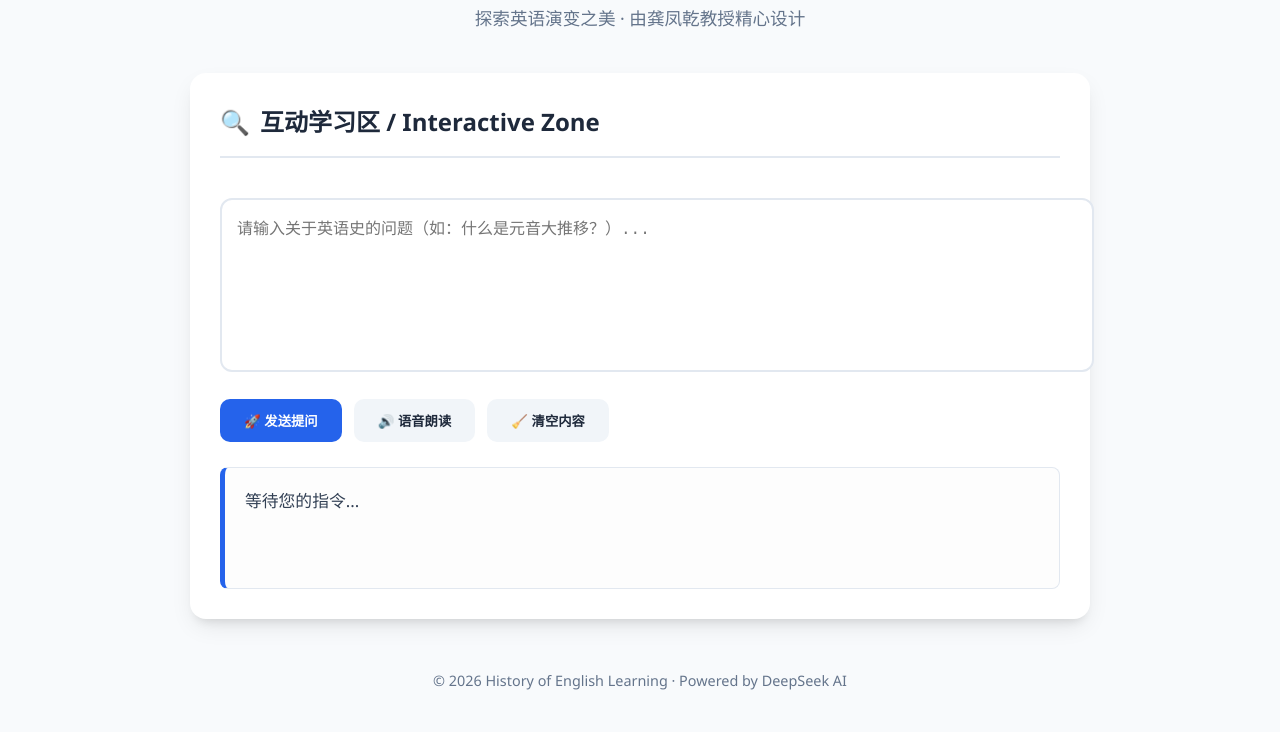
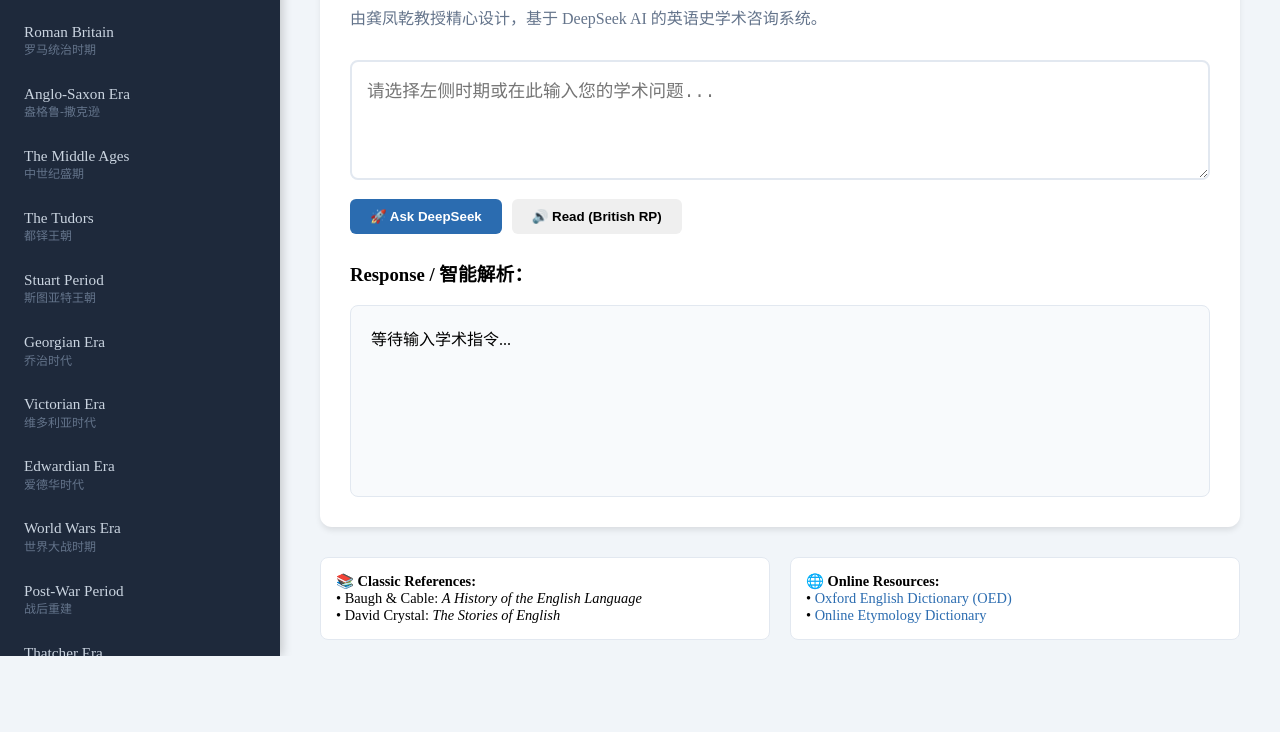
Before and after one commit to gong-fq/ChatGPT, a plain HTML site: page index.html in a window 1280 px wide. Shown: the part 144-876 px from the top of the page. After the commit the page ends 800 px from the top, so only its background shows below. Drawn offline with Linux system fonts and the light colour scheme.

Commit message:
Add files via upload

```diff
--- a/index.html
+++ b/index.html
@@ -3,209 +3,177 @@
 <head>
     <meta charset="UTF-8">
     <meta name="viewport" content="width=device-width, initial-scale=1.0">
-    <title>History of English Learning App</title>
+    <title>英语史学术研究系统 - 龚凤乾教授设计</title>
     <link rel="icon" href="data:,">
     <style>
         :root {
-            --primary-color: #2563eb;
-            --primary-hover: #1d4ed8;
-            --bg-color: #f8fafc;
-            --card-bg: #ffffff;
-            --text-main: #1e293b;
-            --text-muted: #64748b;
+            --primary-color: #1a365d; /* 深学术蓝 */
+            --accent-color: #2b6cb0;
+            --sidebar-bg: #1e293b;
+            --bg-color: #f1f5f9;
         }
 
         body {
-            font-family: 'Segoe UI', Roboto, Helvetica, Arial, sans-serif;
-            line-height: 1.6;
-            background-color: var(--bg-color);
-            color: var(--text-main);
-            max-width: 900px;
-            margin: 0 auto;
-            padding: 40px 20px;
+            font-family: 'Times New Roman', serif, "Microsoft YaHei";
+            margin: 0; display: flex; height: 100vh; background: var(--bg-color);
         }
 
-        .header {
-            text-align: center;
-            margin-bottom: 40px;
-            animation: fadeIn 1s ease-in;
+        /* 左侧导航栏 */
+        .sidebar {
+            width: 280px; background: var(--sidebar-bg); color: white;
+            padding: 20px 0; overflow-y: auto; flex-shrink: 0;
+            box-shadow: 2px 0 10px rgba(0,0,0,0.2);
         }
 
-        .header h1 { color: var(--primary-color); margin-bottom: 10px; font-size: 2.5rem; }
-        .header p { color: var(--text-muted); font-size: 1.1rem; }
+        .sidebar h3 { padding: 0 20px; color: #94a3b8; font-size: 0.9rem; text-transform: uppercase; }
 
-        .container {
-            background: var(--card-bg);
-            padding: 30px;
-            border-radius: 16px;
-            box-shadow: 0 10px 25px -5px rgba(0, 0, 0, 0.1), 0 8px 10px -6px rgba(0, 0, 0, 0.1);
+        .time-link {
+            display: block; padding: 12px 20px; color: #cbd5e1; text-decoration: none;
+            transition: all 0.2s; border-left: 4px solid transparent; cursor: pointer;
+            font-size: 0.95rem; line-height: 1.4;
         }
 
-        h2 {
-            display: flex;
-            align-items: center;
-            gap: 10px;
-            font-size: 1.5rem;
-            margin-top: 0;
-            color: var(--text-main);
-            border-bottom: 2px solid #e2e8f0;
-            padding-bottom: 15px;
+        .time-link:hover { background: #334155; color: white; border-left-color: var(--accent-color); }
+        .time-link small { display: block; font-size: 0.75rem; color: #64748b; }
+
+        /* 主内容区 */
+        .main-content { flex-grow: 1; overflow-y: auto; padding: 40px; display: flex; flex-direction: column; gap: 30px; }
+
+        .card { background: white; padding: 30px; border-radius: 12px; box-shadow: 0 4px 6px -1px rgba(0,0,0,0.1); }
+
+        h1 { margin-top: 0; color: var(--primary-color); border-bottom: 2px solid #e2e8f0; padding-bottom: 10px; }
+
+        textarea {
+            width: 100%; height: 120px; padding: 15px; border: 2px solid #e2e8f0;
+            border-radius: 8px; font-size: 1.1rem; margin: 15px 0; outline: none; box-sizing: border-box;
         }
 
-        textarea {
-            width: 100%;
-            height: 140px;
-            padding: 15px;
-            border: 2px solid #e2e8f0;
-            border-radius: 12px;
-            font-size: 16px;
-            margin: 20px 0;
-            transition: border-color 0.3s;
-            resize: none;
-            outline: none;
+        .btn-group { display: flex; gap: 10px; }
+        button {
+            padding: 10px 20px; border-radius: 6px; cursor: pointer; font-weight: bold;
+            border: none; transition: 0.3s;
+        }
+        .btn-ask { background: var(--accent-color); color: white; }
+        .btn-ask:hover { background: var(--primary-color); }
+
+        #response-box {
+            min-height: 150px; padding: 20px; background: #f8fafc; border-radius: 8px;
+            border: 1px solid #e2e8f0; white-space: pre-wrap; line-height: 1.8;
         }
 
-        textarea:focus { border-color: var(--primary-color); }
+        /* 参考文献区 */
+        .references { display: grid; grid-template-columns: 1fr 1fr; gap: 20px; }
+        .ref-item { font-size: 0.9rem; padding: 15px; background: #fff; border: 1px solid #e2e8f0; border-radius: 8px; }
+        .ref-item a { color: var(--accent-color); text-decoration: none; }
 
-        .button-group { display: flex; gap: 12px; margin-bottom: 25px; flex-wrap: wrap; }
-
-        button {
-            padding: 12px 24px;
-            border: none;
-            border-radius: 10px;
-            cursor: pointer;
-            font-weight: 600;
-            display: flex;
-            align-items: center;
-            gap: 8px;
-            transition: all 0.2s cubic-bezier(0.4, 0, 0.2, 1);
-        }
-
-        .btn-primary { background-color: var(--primary-color); color: white; }
-        .btn-primary:hover { background-color: var(--primary-hover); transform: translateY(-2px); box-shadow: 0 4px 12px rgba(37, 99, 235, 0.3); }
-        .btn-secondary { background-color: #f1f5f9; color: var(--text-main); }
-        .btn-secondary:hover { background-color: #e2e8f0; transform: translateY(-2px); }
-
-        #response-box {
-            padding: 20px;
-            background-color: #fdfdfd;
-            border: 1px solid #e2e8f0;
-            border-left: 5px solid var(--primary-color);
-            border-radius: 8px;
-            min-height: 80px;
-            white-space: pre-wrap;
-            font-size: 1.05rem;
-            color: #334155;
-            position: relative;
-        }
-
-        /* 打字机光标效果 */
-        .typing::after {
-            content: '|';
-            animation: blink 0.7s infinite;
-            color: var(--primary-color);
-            margin-left: 2px;
-        }
-
+        .typing::after { content: '|'; animation: blink 0.7s infinite; }
         @keyframes blink { 50% { opacity: 0; } }
-        @keyframes fadeIn { from { opacity: 0; transform: translateY(10px); } to { opacity: 1; transform: translateY(0); } }
-
-        .footer { text-align: center; margin-top: 50px; color: var(--text-muted); font-size: 0.9rem; }
     </style>
 </head>
 <body>
 
-    <div class="header">
-        <h1>English History AI</h1>
-        <p>探索英语演变之美 · 由龚凤乾教授精心设计</p>
-    </div>
+    <nav class="sidebar">
+        <h3>Timeline of English / 英语史时间轴</h3>
+        <div onclick="fillInput('Pre-Roman & Celtic', 'Talk about the linguistic features of the Pre-Roman and Celtic period in Britain.')" class="time-link">Pre-Roman & Celtic<small>史前与凯尔特</small></div>
+        <div onclick="fillInput('Roman Britain', 'Explain the impact of Latin on Old English during Roman occupation.')" class="time-link">Roman Britain<small>罗马统治时期</small></div>
+        <div onclick="fillInput('Anglo-Saxon Era', 'What are the main characteristics of Old English during the Anglo-Saxon era?')" class="time-link">Anglo-Saxon Era<small>盎格鲁-撒克逊</small></div>
+        <div onclick="fillInput('The Middle Ages', 'Discuss the development of Middle English and its dialectal variations.')" class="time-link">The Middle Ages<small>中世纪盛期</small></div>
+        <div onclick="fillInput('The Tudors', 'How did the Tudor period influence the standardization of English?')" class="time-link">The Tudors<small>都铎王朝</small></div>
+        <div onclick="fillInput('Stuart Period', 'Analyze the Early Modern English during the Stuart reign.')" class="time-link">Stuart Period<small>斯图亚特王朝</small></div>
+        <div onclick="fillInput('Georgian Era', 'What linguistic shifts occurred during the Georgian era?')" class="time-link">Georgian Era<small>乔治时代</small></div>
+        <div onclick="fillInput('Victorian Era', 'Talk about the expansion of English vocabulary in the Victorian era.')" class="time-link">Victorian Era<small>维多利亚时代</small></div>
+        <div onclick="fillInput('Edwardian Era', 'Linguistic features of the early 20th century Edwardian era.')" class="time-link">Edwardian Era<small>爱德华时代</small></div>
+        <div onclick="fillInput('World Wars Era', 'How did the two World Wars impact the English language?')" class="time-link">World Wars Era<small>世界大战时期</small></div>
+        <div onclick="fillInput('Post-War Period', 'The rise of Global English in the post-war reconstruction.')" class="time-link">Post-War Period<small>战后重建</small></div>
+        <div onclick="fillInput('Thatcher Era', 'Social dialects and language change during the Thatcher era.')" class="time-link">Thatcher Era<small>撒切尔时代</small></div>
+        <div onclick="fillInput('Modern Britain', 'Current trends and multicultural influences in Modern British English.')" class="time-link">Modern Britain<small>现代英国</small></div>
+    </nav>
 
-    <div class="container">
-        <h2><span>🔍</span> 互动学习区 / Interactive Zone</h2>
+    <main class="main-content">
+        <div class="card">
+            <h1>Interactive Learning Zone / 互动学习区</h1>
+            <p style="color:#64748b">由龚凤乾教授精心设计，基于 DeepSeek AI 的英语史学术咨询系统。</p>
 
-        <textarea id="user-input" placeholder="请输入关于英语史的问题（如：什么是元音大推移？）..."></textarea>
+            <textarea id="user-input" placeholder="请选择左侧时期或在此输入您的学术问题..."></textarea>
 
-        <div class="button-group">
-            <button class="btn-primary" onclick="askAI()">🚀 发送提问</button>
-            <button class="btn-secondary" onclick="readText()">🔊 语音朗读</button>
-            <button class="btn-secondary" onclick="document.getElementById('user-input').value=''">🧹 清空内容</button>
+            <div class="btn-group">
+                <button class="btn-ask" onclick="askAI()">🚀 Ask DeepSeek</button>
+                <button onclick="readText()">🔊 Read (British RP)</button>
+            </div>
+
+            <h3 style="margin-top:25px">Response / 智能解析：</h3>
+            <div id="response-box">等待输入学术指令...</div>
         </div>
 
-        <div id="response-box">等待您的指令...</div>
-    </div>
-
-    <div class="footer">
-        © 2026 History of English Learning · Powered by DeepSeek AI
-    </div>
+        <div class="references">
+            <div class="ref-item">
+                <strong>📚 Classic References:</strong><br>
+                • Baugh & Cable: <i>A History of the English Language</i><br>
+                • David Crystal: <i>The Stories of English</i>
+            </div>
+            <div class="ref-item">
+                <strong>🌐 Online Resources:</strong><br>
+                • <a href="https://www.oed.com" target="_blank">Oxford English Dictionary (OED)</a><br>
+                • <a href="https://etymonline.com" target="_blank">Online Etymology Dictionary</a>
+            </div>
+        </div>
+    </main>
 
     <script>
-        // 模拟流式输出效果的函数
-        function typeWriter(text, elementId, speed = 30) {
-            const element = document.getElementById(elementId);
-            element.innerHTML = "";
-            element.classList.add('typing');
-            let i = 0;
-
-            function type() {
-                if (i < text.length) {
-                    element.innerHTML += text.charAt(i);
-                    i++;
-                    setTimeout(type, speed);
-                    // 自动滚动到底部
-                    window.scrollTo(0, document.body.scrollHeight);
-                } else {
-                    element.classList.remove('typing');
-                }
-            }
-            type();
+        function fillInput(period, prompt) {
+            document.getElementById('user-input').value = prompt;
+            window.scrollTo({ top: 0, behavior: 'smooth' });
         }
 
         async function askAI() {
-            const userInput = document.getElementById('user-input').value;
-            const responseBox = document.getElementById('response-box');
+            const input = document.getElementById('user-input').value;
+            const box = document.getElementById('response-box');
+            if(!input.trim()) return alert("Please enter a question.");
 
-            if (!userInput.trim()) {
-                alert("请输入问题！");
-                return;
-            }
-
-            responseBox.innerText = "正在思考中，请稍候...";
-            responseBox.classList.add('typing');
+            box.innerText = "Consulting academic archives...";
+            box.classList.add('typing');
 
             try {
-                const response = await fetch("/.netlify/functions/chat", {
+                const res = await fetch("/.netlify/functions/chat", {
                     method: "POST",
                     headers: { "Content-Type": "application/json" },
-                    body: JSON.stringify({ question: userInput })
+                    body: JSON.stringify({ question: input })
                 });
+                const data = await res.json();
 
-                const data = await response.json();
-
-                if (response.ok) {
-                    // 调用模拟流式显示
-                    typeWriter(data.answer, 'response-box');
-                } else {
-                    responseBox.classList.remove('typing');
-                    responseBox.innerText = "抱歉，出错了: " + (data.answer || "未知错误");
+                // 流式打字效果
+                let i = 0; box.innerText = "";
+                function type() {
+                    if(i < data.answer.length) {
+                        box.innerText += data.answer.charAt(i++);
+                        setTimeout(type, 20);
+                    } else { box.classList.remove('typing'); }
                 }
-            } catch (error) {
-                responseBox.classList.remove('typing');
-                responseBox.innerText = "无法连接到服务器，请检查网络。";
-            }
+                type();
+            } catch (e) { box.innerText = "Error fetching data."; }
         }
 
         function readText() {
-            const selection = window.getSelection().toString();
-            const textToRead = selection || document.getElementById('response-box').innerText;
+            const text = window.getSelection().toString() || document.getElementById('response-box').innerText;
+            if(!text || text.includes("Consulting")) return;
 
-            if (textToRead && !textToRead.includes("正在思考")) {
-                const utterance = new SpeechSynthesisUtterance(textToRead);
-                const hasChinese = /[\u4e00-\u9fa5]/.test(textToRead);
-                utterance.lang = hasChinese ? 'zh-CN' : 'en-US';
-                utterance.rate = 0.9;
-                window.speechSynthesis.cancel();
-                window.speechSynthesis.speak(utterance);
+            const utter = new SpeechSynthesisUtterance(text);
+            const hasChinese = /[\u4e00-\u9fa5]/.test(text);
+
+            if(hasChinese) {
+                utter.lang = 'zh-CN';
+            } else {
+                // 设置为英式英语 (Standard British English)
+                utter.lang = 'en-GB';
+                // 寻找系统中的英式发音人
+                const voices = window.speechSynthesis.getVoices();
+                const gbVoice = voices.find(v => v.lang === 'en-GB' || v.name.includes('United Kingdom'));
+                if(gbVoice) utter.voice = gbVoice;
             }
+
+            utter.rate = 0.85; // 稍微减慢语速，体现学术严谨感
+            window.speechSynthesis.cancel();
+            window.speechSynthesis.speak(utter);
         }
     </script>
 </body>
```
